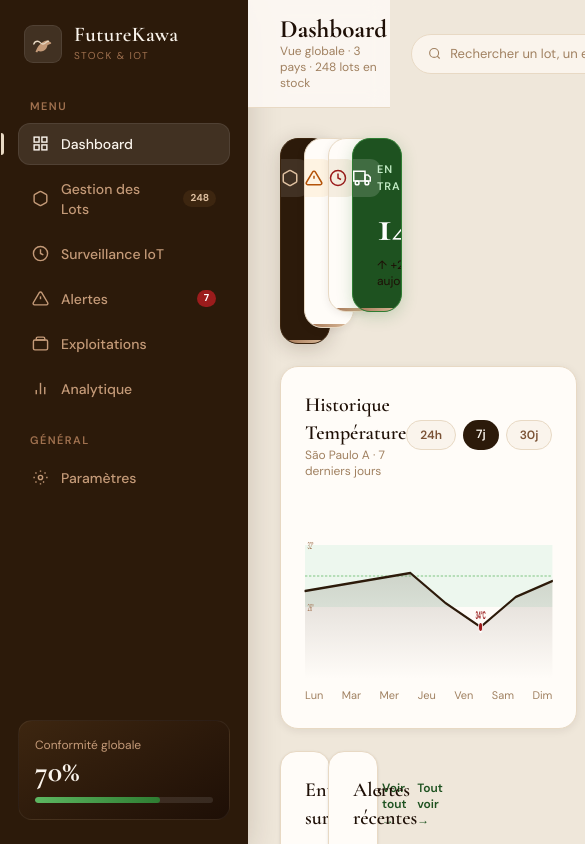
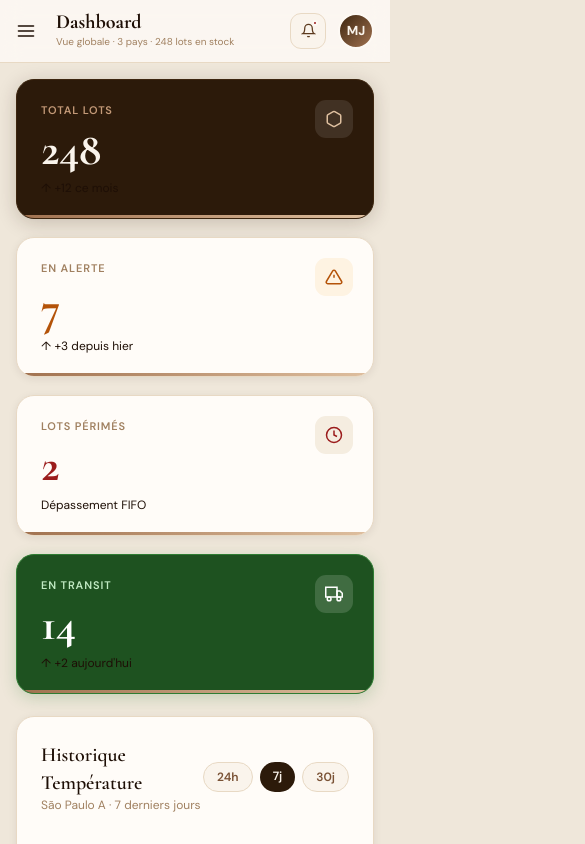
Before and after one commit to Anthrocote/mspr-i1-2, a Next.js app in the folder frontend/: page / in a window 390 px wide. Shown: the top 844 px of the page, 585 px wide, since content can reach past the window. Built offline with nearby package versions, Linux system fonts and the light colour scheme.

Commit message:
feat(mobile): adaptation responsive de la navigation et de toutes les pages

```diff
--- a/frontend/src/app/ClientShell.tsx
+++ b/frontend/src/app/ClientShell.tsx
@@ -1,5 +1,6 @@
 'use client';
 
+import { useState } from 'react';
 import { usePathname } from 'next/navigation';
 import Sidebar from '@/components/layout/Sidebar';
 import Topbar from '@/components/layout/Topbar';
@@ -17,13 +18,18 @@ export default function ClientShell({ children }: { children: React.ReactNode })
   const pathname = usePathname();
   const pageId = pageIdFromPath(pathname);
   const meta = PAGE_META[pageId];
+  const [sidebarOpen, setSidebarOpen] = useState(false);
 
   return (
     <div className="flex min-h-screen" style={{ background: '#EFE7DA' }}>
-      <Sidebar />
+      <Sidebar isOpen={sidebarOpen} onClose={() => setSidebarOpen(false)} />
       <div className="flex-1 min-w-0 flex flex-col">
-        <Topbar title={meta.title} subtitle={meta.subtitle} />
-        <main className="flex-1 p-[30px_32px_48px]">
+        <Topbar
+          title={meta.title}
+          subtitle={meta.subtitle}
+          onMenuClick={() => setSidebarOpen(true)}
+        />
+        <main className="flex-1 p-4 sm:p-6 lg:p-[30px_32px_48px]">
           {children}
         </main>
       </div>
--- a/frontend/src/app/analytique/page.tsx
+++ b/frontend/src/app/analytique/page.tsx
@@ -53,7 +53,7 @@ export default function AnalytiquePage() {
       animate="show"
     >
       {/* Metric cards */}
-      <div className="grid grid-cols-4 gap-[18px]">
+      <div className="grid grid-cols-1 sm:grid-cols-2 lg:grid-cols-4 gap-[18px]">
         {METRICS.map((m) => (
           <motion.div
             key={m.label}
@@ -77,7 +77,7 @@ export default function AnalytiquePage() {
       </div>
 
       {/* Charts */}
-      <div className="grid grid-cols-2 gap-[18px]">
+      <div className="grid grid-cols-1 lg:grid-cols-2 gap-[18px]">
         <motion.div variants={item}>
           <BarChart />
         </motion.div>
--- a/frontend/src/app/exploitations/page.tsx
+++ b/frontend/src/app/exploitations/page.tsx
@@ -23,7 +23,7 @@ export default function ExploitationsPage() {
       animate="show"
     >
       {/* Country cards */}
-      <div className="grid grid-cols-3 gap-[18px]">
+      <div className="grid grid-cols-1 md:grid-cols-2 lg:grid-cols-3 gap-[18px]">
         {COUNTRIES.map((c) => (
           <motion.div
             key={c.countryCode}
@@ -73,9 +73,10 @@ export default function ExploitationsPage() {
       </div>
 
       {/* Farms table */}
+      <div className="overflow-x-auto -mx-4 sm:mx-0">
         <motion.div
           variants={item}
-        className="bg-[#FFFCF8] border border-[#E8D9C4] rounded-2xl shadow-sm overflow-hidden"
+          className="min-w-[650px] bg-[#FFFCF8] border border-[#E8D9C4] rounded-2xl shadow-sm overflow-hidden mx-4 sm:mx-0"
         >
           <div className="py-[18px] px-6 border-b border-[#E8D9C4] bg-[#FAF4EC]">
             <span className="font-display text-[19px] font-semibold text-[#1E0F06]">
@@ -109,6 +110,7 @@ export default function ExploitationsPage() {
             </div>
           ))}
         </motion.div>
+      </div>
     </motion.div>
   );
 }
--- a/frontend/src/app/iot/page.tsx
+++ b/frontend/src/app/iot/page.tsx
@@ -35,7 +35,7 @@ export default function IoTPage() {
       animate="show"
     >
       {/* Warehouse cards */}
-      <div className="grid grid-cols-3 gap-[18px]">
+      <div className="grid grid-cols-1 md:grid-cols-2 lg:grid-cols-3 gap-[18px]">
         {WAREHOUSES.map((w) => {
           const tOk = w.tempNum >= w.tempRange[0] && w.tempNum <= w.tempRange[1];
           const hOk = w.humNum >= w.humRange[0] && w.humNum <= w.humRange[1];
@@ -89,7 +89,7 @@ export default function IoTPage() {
       </div>
 
       {/* Gauges */}
-      <div className="grid grid-cols-3 gap-[18px]">
+      <div className="grid grid-cols-1 md:grid-cols-2 lg:grid-cols-3 gap-[18px]">
         <motion.div variants={card}>
           <GaugeChart value={29} unit="°C" label="Température · São Paulo A" ideal="Idéal 29°C ±3" isOk={true} color="#2E7D32" />
         </motion.div>
--- a/frontend/src/app/page.tsx
+++ b/frontend/src/app/page.tsx
@@ -27,7 +27,7 @@ export default function DashboardPage() {
       animate="show"
     >
       {/* Metric row */}
-      <div className="grid grid-cols-4 gap-[18px]">
+      <div className="grid grid-cols-1 sm:grid-cols-2 lg:grid-cols-4 gap-[18px]">
         <motion.div variants={item}>
           <MetricCard
             label="Total Lots"
@@ -95,7 +95,7 @@ export default function DashboardPage() {
       </div>
 
       {/* Charts row */}
-      <div className="grid grid-cols-[1.6fr_1fr] gap-[18px]">
+      <div className="grid grid-cols-1 lg:grid-cols-[1.6fr_1fr] gap-[18px]">
         <motion.div variants={item}>
           <TemperatureLineChart />
         </motion.div>
@@ -105,7 +105,7 @@ export default function DashboardPage() {
       </div>
 
       {/* Bottom row */}
-      <div className="grid grid-cols-2 gap-[18px]">
+      <div className="grid grid-cols-1 lg:grid-cols-2 gap-[18px]">
         {/* Warehouses */}
         <motion.div variants={item} className="bg-[#FFFCF8] border border-[#E8D9C4] rounded-2xl p-6 shadow-sm">
           <div className="flex items-center justify-between mb-[18px]">
@@ -124,7 +124,7 @@ export default function DashboardPage() {
                 </div>
                 <div className="text-right">
                   <div className="font-display text-lg font-bold leading-none" style={{ color: w.statusVariant === 'err' ? '#9B1C1C' : w.statusVariant === 'warn' ? '#B45309' : '#1E0F06' }}>
-                    {w.temp}
+                     {w.temp}
                   </div>
                   <div className="text-[11px] text-[#A08060]">{w.hum} hum.</div>
                 </div>
--- a/frontend/src/app/parametres/page.tsx
+++ b/frontend/src/app/parametres/page.tsx
@@ -37,7 +37,7 @@ export default function ParametresPage() {
         {COUNTRIES.map((c) => (
           <div
             key={c.countryCode}
-            className="grid grid-cols-[1.2fr_1fr_1fr] gap-4 items-center py-[14px] border-b border-[#F0E6D8]"
+            className="grid grid-cols-1 sm:grid-cols-[1.2fr_1fr_1fr] gap-3 sm:gap-4 items-start sm:items-center py-[14px] border-b border-[#F0E6D8]"
           >
             <div className="text-sm font-semibold text-[#1E0F06]">
               {c.flag} {c.name}
@@ -101,7 +101,7 @@ export default function ParametresPage() {
             </div>
           </div>
         </div>
-        <div className="grid grid-cols-2 gap-4">
+        <div className="grid grid-cols-1 sm:grid-cols-2 gap-4">
           <div>
             <div className="text-[13px] font-medium text-[#5C3A1E] mb-1.5">Nom complet</div>
             <input
--- a/frontend/src/components/layout/Sidebar.tsx
+++ b/frontend/src/components/layout/Sidebar.tsx
@@ -2,7 +2,7 @@
 
 import Link from 'next/link';
 import { usePathname } from 'next/navigation';
-import { motion } from 'framer-motion';
+import { motion, AnimatePresence } from 'framer-motion';
 
 const MENU_ITEMS = [
   { id: 'dashboard', label: 'Dashboard', href: '/', icon: (
@@ -36,17 +36,42 @@ function isActive(href: string, pathname: string): boolean {
   return pathname.startsWith(href);
 }
 
-export default function Sidebar() {
+interface SidebarProps {
+  isOpen?: boolean;
+  onClose?: () => void;
+}
+
+export default function Sidebar({ isOpen = false, onClose }: SidebarProps) {
   const pathname = usePathname();
 
-  return (
+  const handleLinkClick = () => {
+    if (onClose) {
+      onClose();
+    }
+  };
+
+  const sidebarContent = (
     <motion.aside
       initial={{ x: -20, opacity: 0 }}
       animate={{ x: 0, opacity: 1 }}
       transition={{ duration: 0.3 }}
-      className="w-[248px] shrink-0 bg-espresso-800 flex flex-col py-6 px-[18px] sticky top-0 h-screen"
+      className="w-[248px] h-full bg-espresso-800 flex flex-col py-6 px-[18px] relative overflow-y-auto"
       style={{ boxShadow: '0 8px 32px rgba(44,26,10,.18)' }}
     >
+      {/* Close button on mobile */}
+      <div className="flex justify-end lg:hidden mb-2">
+        <button
+          onClick={onClose}
+          className="p-1 rounded-md text-espresso-300 hover:text-parchment-100 hover:bg-white/10 transition-colors cursor-pointer"
+          aria-label="Fermer le menu"
+        >
+          <svg width="20" height="20" viewBox="0 0 24 24" fill="none" stroke="currentColor" strokeWidth="2" strokeLinecap="round" strokeLinejoin="round">
+            <line x1="18" y1="6" x2="6" y2="18"></line>
+            <line x1="6" y1="6" x2="18" y2="18"></line>
+          </svg>
+        </button>
+      </div>
+
       {/* Logo */}
       <div className="flex items-center gap-3 mb-[34px] px-1.5">
         <div className="w-[38px] h-[38px] bg-white/10 border border-white/[.08] rounded-[9px] flex items-center justify-center">
@@ -70,6 +95,7 @@ export default function Sidebar() {
             <motion.div key={item.id} whileHover={{ scale: 1.01 }} transition={{ duration: 0.12 }}>
               <Link
                 href={item.href}
+                onClick={handleLinkClick}
                 className={`relative flex items-center gap-3 py-[10px] px-[13px] rounded-xl text-sm font-medium transition-all duration-150 ${
                   active
                     ? 'bg-white/10 text-parchment-100 border border-white/[.08]'
@@ -105,6 +131,7 @@ export default function Sidebar() {
             <motion.div key={item.id} whileHover={{ scale: 1.01 }} transition={{ duration: 0.12 }}>
               <Link
                 href={item.href}
+                onClick={handleLinkClick}
                 className={`relative flex items-center gap-3 py-[10px] px-[13px] rounded-xl text-sm font-medium transition-all duration-150 ${
                   active
                     ? 'bg-white/10 text-parchment-100 border border-white/[.08]'
@@ -142,4 +169,40 @@ export default function Sidebar() {
       </div>
     </motion.aside>
   );
+
+  return (
+    <>
+      {/* Desktop Sidebar - hidden on screens under lg */}
+      <div className="hidden lg:block w-[248px] shrink-0 sticky top-0 h-screen">
+        {sidebarContent}
+      </div>
+
+      {/* Mobile/Tablet Sidebar Drawer - uses overlay & slide-in animations */}
+      <AnimatePresence>
+        {isOpen && (
+          <div className="fixed inset-0 z-50 lg:hidden flex">
+            {/* Dark overlay backdrop */}
+            <motion.div
+              initial={{ opacity: 0 }}
+              animate={{ opacity: 1 }}
+              exit={{ opacity: 0 }}
+              transition={{ duration: 0.2 }}
+              onClick={onClose}
+              className="fixed inset-0 bg-black/50 backdrop-blur-sm"
+            />
+            {/* Drawer sheet sliding from left */}
+            <motion.div
+              initial={{ x: '-100%' }}
+              animate={{ x: 0 }}
+              exit={{ x: '-100%' }}
+              transition={{ type: 'spring', damping: 25, stiffness: 220 }}
+              className="relative z-10 h-full"
+            >
+              {sidebarContent}
+            </motion.div>
+          </div>
+        )}
+      </AnimatePresence>
+    </>
+  );
 }
--- a/frontend/src/components/layout/Topbar.tsx
+++ b/frontend/src/components/layout/Topbar.tsx
@@ -5,48 +5,63 @@ import { motion } from 'framer-motion';
 interface TopbarProps {
   title: string;
   subtitle: string;
+  onMenuClick: () => void;
 }
 
-export default function Topbar({ title, subtitle }: TopbarProps) {
+export default function Topbar({ title, subtitle, onMenuClick }: TopbarProps) {
   return (
     <motion.header
       initial={{ y: -10, opacity: 0 }}
       animate={{ y: 0, opacity: 1 }}
       transition={{ duration: 0.3, delay: 0.1 }}
-      className="sticky top-0 z-20 border-b border-parchment-400 py-4 px-8 flex items-center justify-between gap-6"
+      className="sticky top-0 z-20 border-b border-parchment-400 py-3 sm:py-4 px-4 sm:px-6 lg:px-8 flex items-center justify-between gap-4 sm:gap-6"
       style={{ background: 'rgba(253,249,244,.88)', backdropFilter: 'blur(10px)' }}
     >
-      <div>
-        <h1 className="font-display text-[25px] font-bold text-espresso-900 leading-[1.05]">{title}</h1>
-        <p className="text-xs text-parchment-700 mt-[1px]">{subtitle}</p>
+      <div className="flex items-center gap-3">
+        {/* Mobile menu trigger */}
+        <button
+          onClick={onMenuClick}
+          className="p-2 -ml-2 rounded-lg text-espresso-900 hover:bg-parchment-200 lg:hidden transition-colors cursor-pointer"
+          aria-label="Ouvrir le menu"
+        >
+          <svg width="20" height="20" viewBox="0 0 24 24" fill="none" stroke="currentColor" strokeWidth="2" strokeLinecap="round" strokeLinejoin="round">
+            <line x1="3" y1="12" x2="21" y2="12"></line>
+            <line x1="3" y1="6" x2="21" y2="6"></line>
+            <line x1="3" y1="18" x2="21" y2="18"></line>
+          </svg>
+        </button>
+        <div>
+          <h1 className="font-display text-[20px] sm:text-[25px] font-bold text-espresso-900 leading-[1.05]">{title}</h1>
+          <p className="text-[10px] sm:text-xs text-parchment-700 mt-[1px]">{subtitle}</p>
+        </div>
       </div>
 
-      <div className="flex items-center gap-3">
-        {/* Search */}
-        <label className="flex items-center gap-[9px] bg-parchment-100 border-[1.5px] border-parchment-400 rounded-full py-[9px] px-4 text-parchment-700 text-[13px] min-w-[240px] cursor-text">
-          <svg width="15" height="15" viewBox="0 0 24 24" fill="none" stroke="currentColor" strokeWidth="2">
+      <div className="flex items-center gap-2 sm:gap-3">
+        {/* Search - Hidden on small mobile */}
+        <label className="hidden sm:flex items-center gap-[9px] bg-parchment-100 border-[1.5px] border-parchment-400 rounded-full py-[7px] sm:py-[9px] px-3 sm:px-4 text-parchment-700 text-[13px] w-auto sm:w-[180px] md:w-[240px] cursor-text">
+          <svg width="14" height="14" viewBox="0 0 24 24" fill="none" stroke="currentColor" strokeWidth="2">
             <circle cx="11" cy="11" r="8"/><line x1="21" y1="21" x2="16.65" y2="16.65"/>
           </svg>
           <input
-            placeholder="Rechercher un lot, un entrepôt…"
+            placeholder="Rechercher…"
             className="border-none bg-transparent outline-none font-[inherit] text-[13px] text-espresso-900 w-full placeholder:text-parchment-700"
           />
         </label>
 
         {/* Notification bell */}
-        <button className="relative w-10 h-10 rounded-[11px] bg-parchment-100 border border-parchment-400 flex items-center justify-center text-espresso-600 hover:bg-parchment-200 transition-colors">
-          <svg width="17" height="17" viewBox="0 0 24 24" fill="none" stroke="currentColor" strokeWidth="2">
+        <button className="relative w-9 h-9 sm:w-10 sm:h-10 rounded-[11px] bg-parchment-100 border border-parchment-400 flex items-center justify-center text-espresso-600 hover:bg-parchment-200 transition-colors cursor-pointer">
+          <svg width="15" height="15" viewBox="0 0 24 24" fill="none" stroke="currentColor" strokeWidth="2">
             <path d="M18 8A6 6 0 006 8c0 7-3 9-3 9h18s-3-2-3-9"/><path d="M13.73 21a2 2 0 01-3.46 0"/>
           </svg>
-          <span className="absolute top-2 right-[9px] w-[7px] h-[7px] bg-[#9B1C1C] rounded-full border-2 border-parchment-50" />
+          <span className="absolute top-1.5 sm:top-2 right-[7px] sm:right-[9px] w-[6px] h-[6px] sm:w-[7px] sm:h-[7px] bg-[#9B1C1C] rounded-full border-2 border-parchment-50" />
         </button>
 
         {/* User */}
-        <div className="flex items-center gap-[10px] pl-1.5">
-          <div className="w-10 h-10 rounded-full flex items-center justify-center text-parchment-100 font-bold text-[13px] border-2 border-parchment-50" style={{ background: 'linear-gradient(135deg, #3D2610, #A0714F)' }}>
+        <div className="flex items-center gap-[6px] sm:gap-[10px] pl-1">
+          <div className="w-9 h-9 sm:w-10 sm:h-10 rounded-full flex items-center justify-center text-parchment-100 font-bold text-[13px] border-2 border-parchment-50 shrink-0" style={{ background: 'linear-gradient(135deg, #3D2610, #A0714F)' }}>
             MJ
           </div>
-          <div className="leading-[1.2]">
+          <div className="leading-[1.2] hidden md:block">
             <div className="text-[13px] font-semibold text-espresso-900">Marina Joaquim</div>
             <div className="text-[11px] text-parchment-700">Responsable Qualité</div>
           </div>
```
Also changed, not shown: frontend/src/app/alertes/page.tsx (+7 -5 lines), frontend/src/app/lots/page.tsx (+13 -9 lines). Lines whose indentation alone changed are shown as unchanged.
